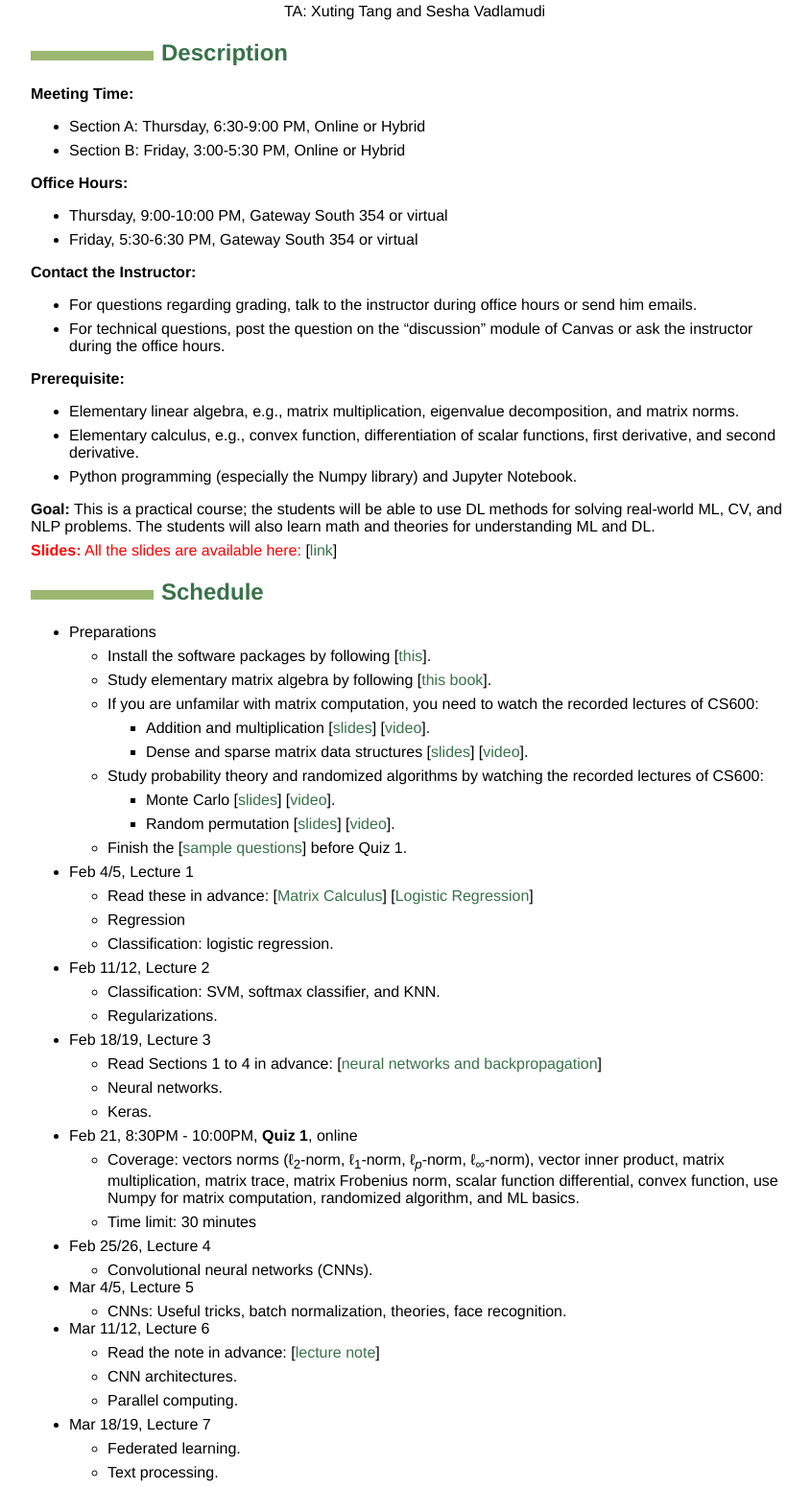
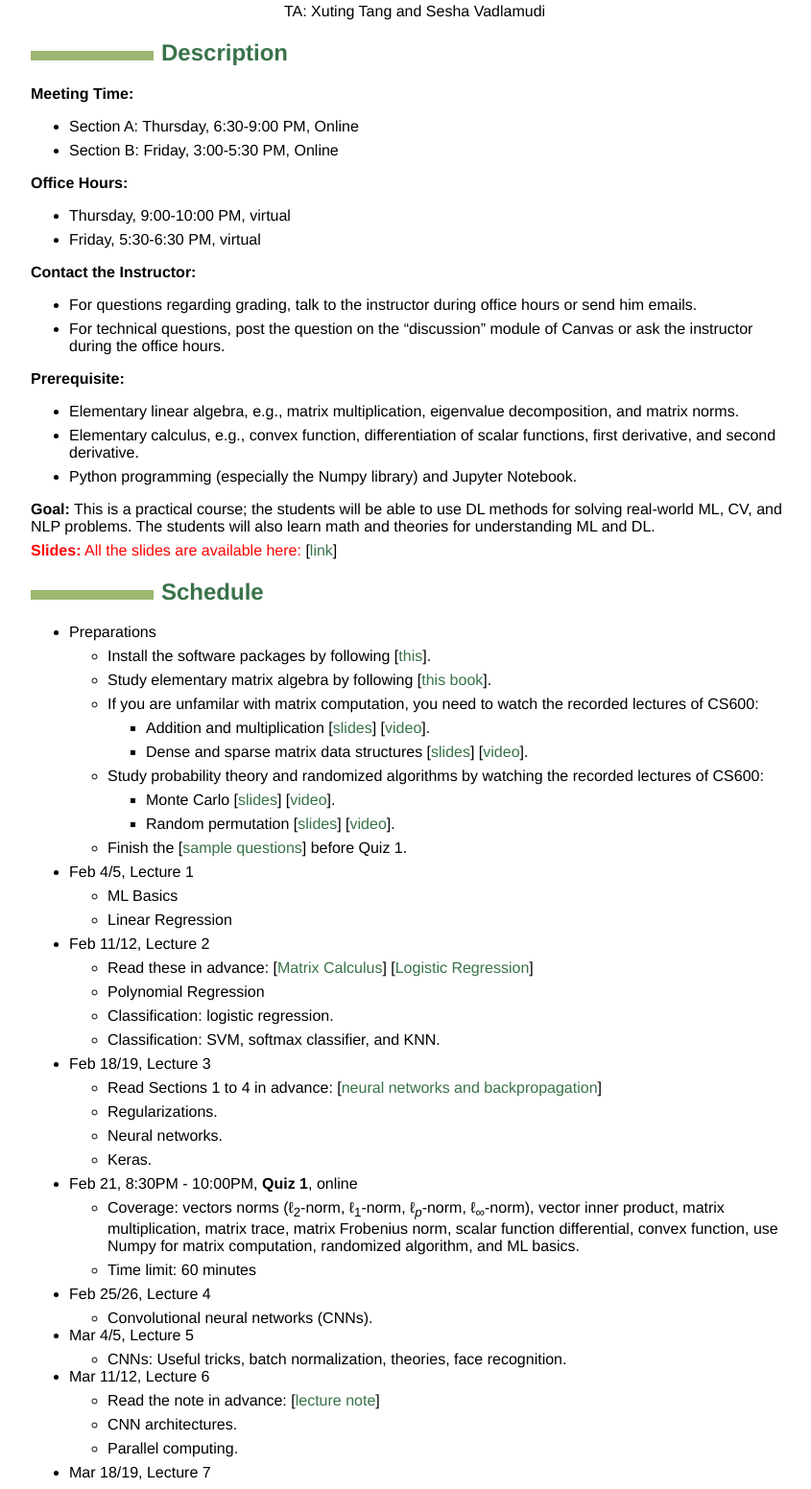
Before and after one commit to wangshusen/wangshusen.github.io, a plain HTML site: page teaching/CS583AB21Spring/index.html in a window 1280 px wide. Shown: the part 158-1710 px from the top of the page at 96% size, without its empty margins (208-1053 px from the left). Drawn offline with Linux system fonts and the light colour scheme.

Commit message:
updated schedules

```diff
--- a/teaching/CS583AB21Spring/index.html
+++ b/teaching/CS583AB21Spring/index.html
@@ -123,13 +123,13 @@
 <h2 id="description">Description</h2>
 <p><strong>Meeting Time:</strong></p>
 <ul>
-<li><p>Section A: Thursday, 6:30-9:00 PM, Online or Hybrid</p></li>
-<li><p>Section B: Friday, 3:00-5:30 PM, Online or Hybrid</p></li>
+<li><p>Section A: Thursday, 6:30-9:00 PM, Online</p></li>
+<li><p>Section B: Friday, 3:00-5:30 PM, Online</p></li>
 </ul>
 <p><strong>Office Hours:</strong></p>
 <ul>
-<li><p>Thursday, 9:00-10:00 PM, Gateway South 354 or virtual</p></li>
-<li><p>Friday, 5:30-6:30 PM, Gateway South 354 or virtual</p></li>
+<li><p>Thursday, 9:00-10:00 PM, virtual</p></li>
+<li><p>Friday, 5:30-6:30 PM, virtual</p></li>
 </ul>
 <p><strong>Contact the Instructor:</strong></p>
 <ul>
@@ -164,25 +164,27 @@
 </ul></li>
 <li><p>Feb 4/5, Lecture 1</p>
 <ul>
-<li><p>Read these in advance: [<a href="https://github.com/wangshusen/CS583A-2019Spring/blob/master/reading/MatrixCalculus.pdf">Matrix Calculus</a>] [<a href="https://github.com/wangshusen/DeepLearning/blob/master/LectureNotes/Logistic/paper/logistic.pdf">Logistic Regression</a>]</p></li>
-<li><p>Regression</p></li>
-<li><p>Classification: logistic regression.</p></li>
+<li><p>ML Basics</p></li>
+<li><p>Linear Regression</p></li>
 </ul></li>
 <li><p>Feb 11/12, Lecture 2</p>
 <ul>
+<li><p>Read these in advance: [<a href="https://github.com/wangshusen/CS583A-2019Spring/blob/master/reading/MatrixCalculus.pdf">Matrix Calculus</a>] [<a href="https://github.com/wangshusen/DeepLearning/blob/master/LectureNotes/Logistic/paper/logistic.pdf">Logistic Regression</a>]</p></li>
+<li><p>Polynomial Regression</p></li>
+<li><p>Classification: logistic regression.</p></li>
 <li><p>Classification: SVM, softmax classifier, and KNN.</p></li>
-<li><p>Regularizations.</p></li>
 </ul></li>
 <li><p>Feb 18/19, Lecture 3</p>
 <ul>
 <li><p>Read Sections 1 to 4 in advance: [<a href="https://github.com/wangshusen/DeepLearning/blob/master/LectureNotes/BP/bp.pdf">neural networks and backpropagation</a>]</p></li>
+<li><p>Regularizations.</p></li>
 <li><p>Neural networks.</p></li>
 <li><p>Keras.</p></li>
 </ul></li>
 <li><p>Feb 21, 8:30PM - 10:00PM, <strong>Quiz 1</strong>, online</p>
 <ul>
 <li><p>Coverage: vectors norms (<span class="math inline">ℓ<sub>2</sub></span>-norm, <span class="math inline">ℓ<sub>1</sub></span>-norm, <span class="math inline">ℓ<sub><em>p</em></sub></span>-norm, <span class="math inline">ℓ<sub>∞</sub></span>-norm), vector inner product, matrix multiplication, matrix trace, matrix Frobenius norm, scalar function differential, convex function, use Numpy for matrix computation, randomized algorithm, and ML basics.</p></li>
-<li><p>Time limit: 30 minutes</p></li>
+<li><p>Time limit: 60 minutes</p></li>
 </ul></li>
 <li><p>Feb 25/26, Lecture 4</p>
 <ul>
```
